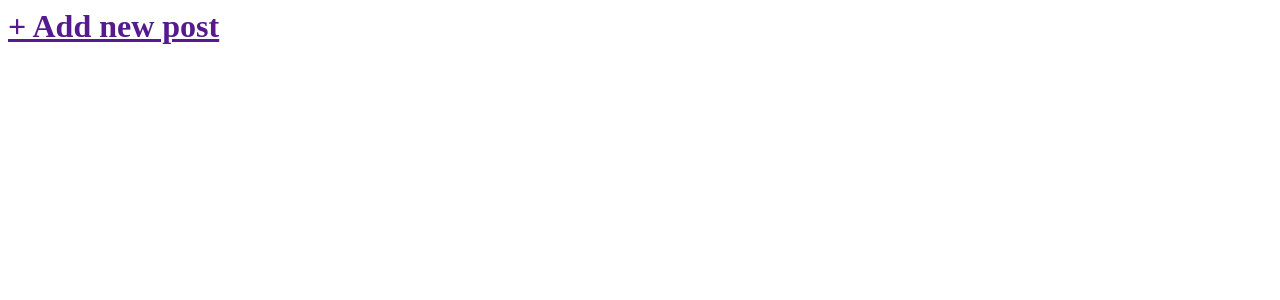
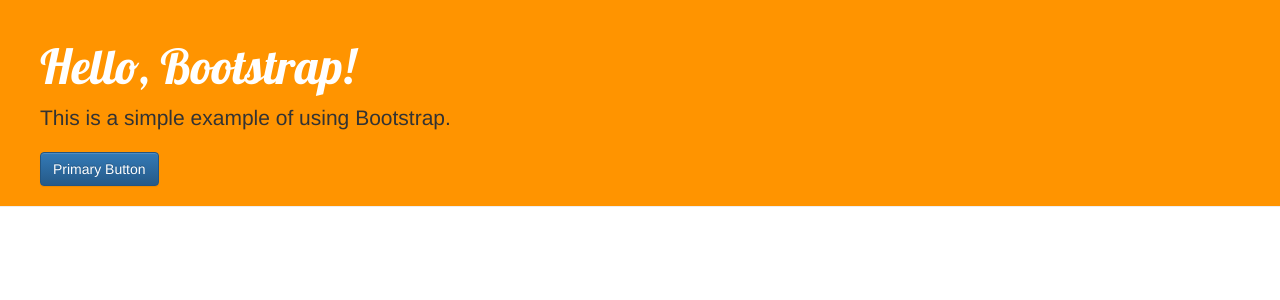
Before and after one commit to inzulme/my-first-blog, a Django app: page / in a window 1280 px wide. Shown: the top 300 px of the page. Run offline with Django 5.2, Linux system fonts and the light colour scheme; data that the repository does not hold is empty; some libraries are stand-ins or nearby versions.

Commit message:
Added view and template for detailed blog post as well as CSS for the site.

```diff
--- /dev/null
+++ b/blog/static/css/blog.css
@@ -0,0 +1,60 @@
+h1,
+h2,
+h3,
+h4 {
+  font-family: "Lobster", cursive;
+}
+
+/* body {
+  padding-left: 15px;
+} */
+
+.page-header {
+  background-color: #ff9400;
+  margin-top: 0;
+  padding: 20px 20px 20px 40px;
+}
+
+.page-header h1,
+.page-header h1 a,
+.page-header h1 a:visited,
+.page-header h1 a:active {
+  color: #ffffff;
+  font-size: 36pt;
+  text-decoration: none;
+}
+
+.content {
+  align-content: center;
+}
+
+.date {
+  color: #209a12;
+}
+
+.save {
+  float: right;
+}
+
+.post-form textarea,
+.post-form input {
+  width: 100%;
+}
+
+.top-menu,
+.top-menu:hover,
+.top-menu:visited {
+  color: #ffffff;
+  float: right;
+  font-size: 26pt;
+  margin-right: 20px;
+}
+
+.post {
+  margin-bottom: 70px;
+}
+
+.post h1 a,
+.post h1 a:visited {
+  color: #000000;
+}
--- /dev/null
+++ b/blog/templates/blog/base.html
@@ -0,0 +1,35 @@
+{% load static %}
+
+<html>
+  <head>
+    <title>Blog</title>
+    <link
+      rel="stylesheet"
+      href="//maxcdn.bootstrapcdn.com/bootstrap/3.2.0/css/bootstrap.min.css"
+    />
+    <link
+      rel="stylesheet"
+      href="//maxcdn.bootstrapcdn.com/bootstrap/3.2.0/css/bootstrap-theme.min.css"
+    />
+    <link
+      href="//fonts.googleapis.com/css?family=Lobster&subset=latin,latin-ext"
+      rel="stylesheet"
+      type="text/css"
+    />
+    <link rel="stylesheet" href="{% static 'css/blog.css' %}" />
+  </head>
+
+  <body>
+    <div class="page-header">
+      <h1 class="mt-5">Hello, Bootstrap!</h1>
+      <p class="lead">This is a simple example of using Bootstrap.</p>
+      <button type="button" class="btn btn-primary">Primary Button</button>
+    </div>
+
+    <div class="content container">
+      <div class="row">
+        <div class="col-md-10">{% block content %} {% endblock %}</div>
+      </div>
+    </div>
+  </body>
+</html>
--- a/blog/templates/blog/post_list.html
+++ b/blog/templates/blog/post_list.html
@@ -1,18 +1,8 @@
-<html>
-  <head>
-    <title>Blog</title>
-  </head>
-  <body>
-    <div>
-      <h1><a href="">+ Add new post</a></h1>
-    </div>
-
-    {% for post in posts %}
-    <div>
-      <h1><a href="">{{ post.title }}</a></h1>
-      <p>published: {{post.published_date}}</p>
-      <p>{{ post.text|linebreaksbr }}</p>
-    </div>
-    {% endfor %}
-  </body>
-</html>
+{% extends 'blog/base.html' %} {% block content %} {% for post in posts %}
+<div class="post">
+  <h2><a href="{% url 'post_detail' pk=post.pk %}">{{ post.title }}</a></h2>
+  <div class="date">Published: {{ post.published_date }}</div>
+  <p>"{{ post.text|linebreaksbr|slice:":300" }}"</p>
+  <span id="dots-{{ post.id }}">...</span>
+</div>
+{% endfor %} {% endblock %}
--- a/blog/urls.py
+++ b/blog/urls.py
@@ -3,4 +3,5 @@
 
 urlpatterns = [
 		path('', views.post_list, name='post_list'),
+		path('post/<int:pk>/', views.post_detail, name='post_detail'),
 ]
--- a/blog/views.py
+++ b/blog/views.py
@@ -1,9 +1,14 @@
+from .models import Post
 from django.shortcuts import render
+from django.shortcuts import render, get_object_or_404
 from django.utils import timezone
-from .models import Post
 
 # Create your views here.
 def post_list(request):
   posts =Post.objects.filter(published_date__lte=timezone.now()).order_by('published_date')
 
   return render(request, 'blog/post_list.html', {'posts': posts})
+
+def post_detail(request,pk):
+  post = get_object_or_404(Post, pk=pk)
+  return render(request, 'blog/post_detail.html', {'post': post})
--- a/mysite/settings.py
+++ b/mysite/settings.py
@@ -116,7 +116,7 @@
 # Static files (CSS, JavaScript, Images)
 # https://docs.djangoproject.com/en/5.0/howto/static-files/
 
-STATIC_URL = 'static/'
+STATIC_URL = '/static/'
 STATIC_ROOT = BASE_DIR / 'static'
 
 # Default primary key field type
```
Also changed, not shown: blog/templates/blog/post_detail.html (added, +9 -0 lines).
